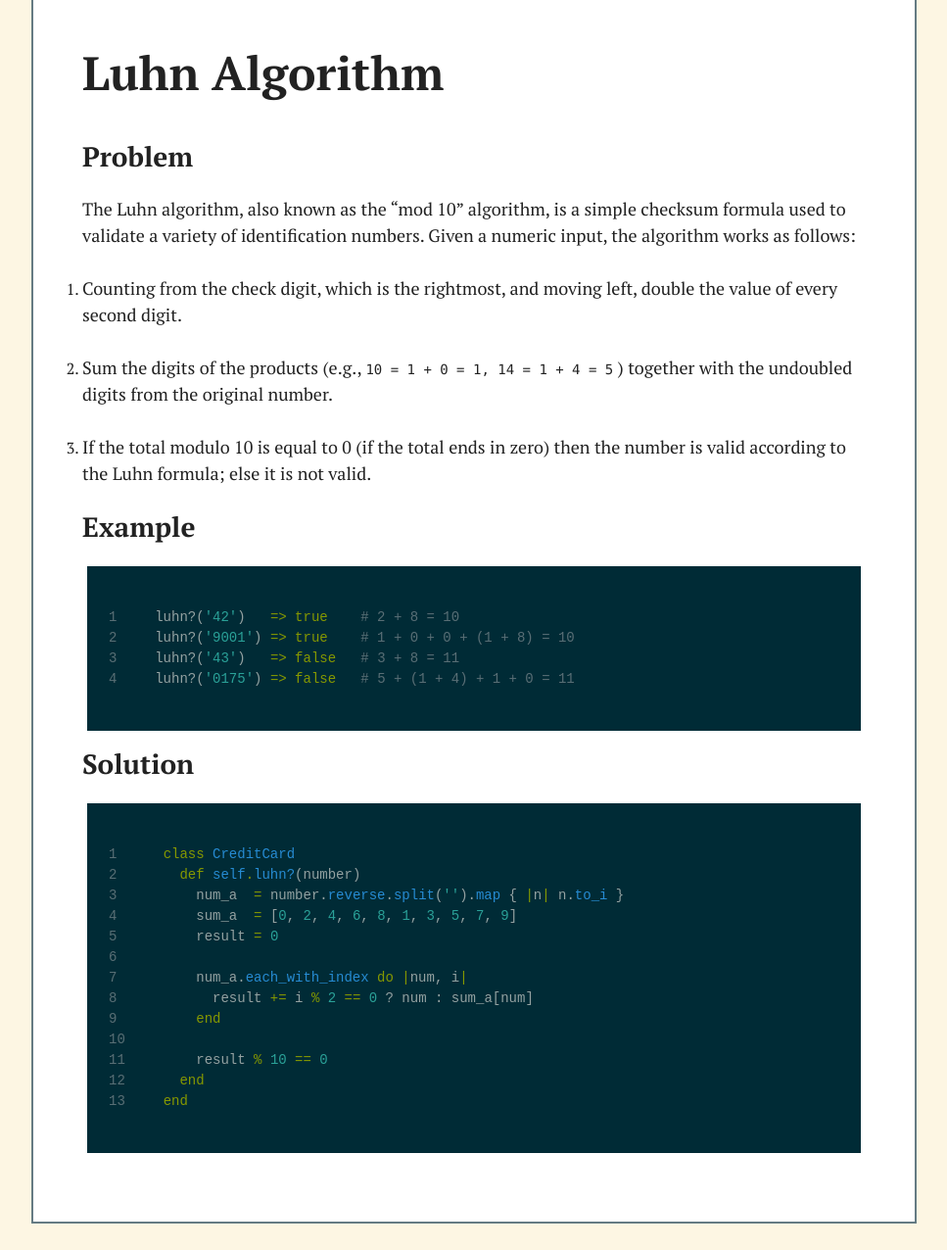
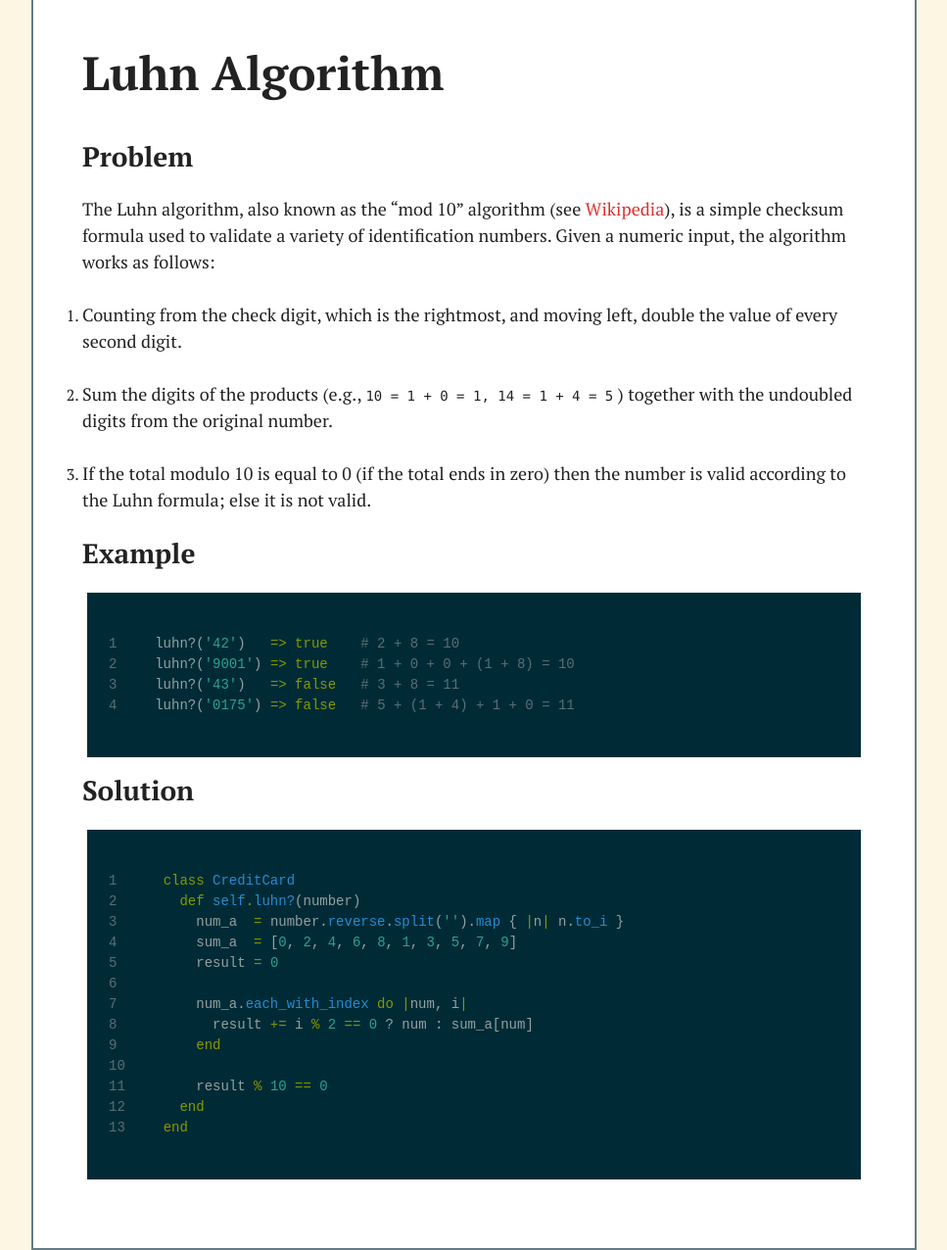
Before and after one commit to chrishunt/b, a Jekyll site: the page built from index.md, in a window 1280 px wide. Shown: the whole page at 98% size, without its empty margins (156-1123 px from the left). Built offline with Jekyll 4.4.1, drawn with Linux system fonts in a browser that asks for light colours; before the commit the page ends 1249 px from its top, so only the background shows below that.

Commit message:
Add example link to index

```diff
--- a/index.md
+++ b/index.md
@@ -1,15 +1,18 @@
 ---
 layout: main
 ---
+
+[wiki]: http://en.wikipedia.org/wiki/Luhn "Wikipedia: Luhn Algirithm"
 
 Luhn Algorithm
 ==============
 
 Problem
 -------
-The Luhn algorithm, also known as the "mod 10" algorithm, is a simple checksum
-formula used to validate a variety of identification numbers. Given a numeric
-input, the algorithm works as follows:
+The Luhn algorithm, also known as the "mod 10" algorithm (see
+[Wikipedia] [wiki]), is a simple checksum formula used to validate
+a variety of identification numbers. Given a numeric input, the
+algorithm works as follows:
 
   1. Counting from the check digit, which is the rightmost, and moving left,
      double the value of every second digit.
@@ -19,7 +22,6 @@ input, the algorithm works as follows:
 
   3. If the total modulo 10 is equal to 0 (if the total ends in zero) then the
      number is valid according to the Luhn formula; else it is not valid.
-
 
 Example
 -------
```
